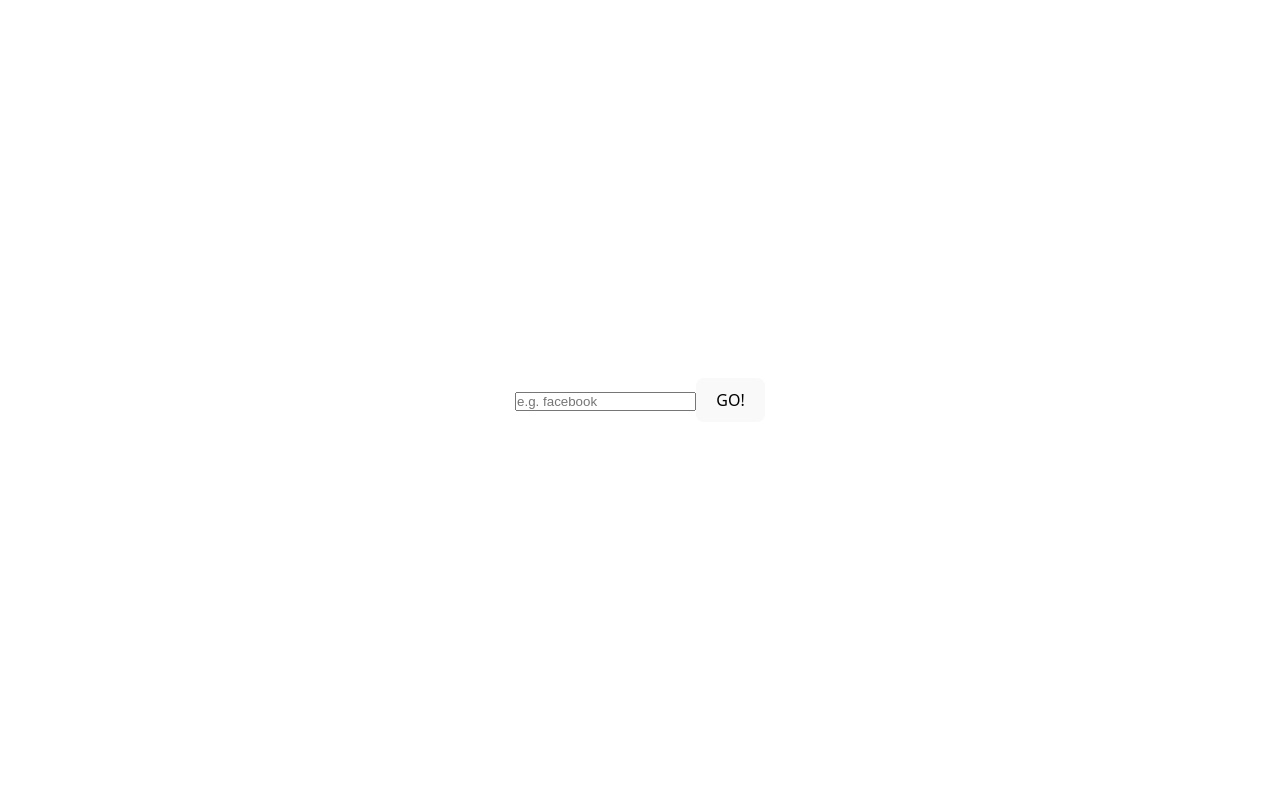
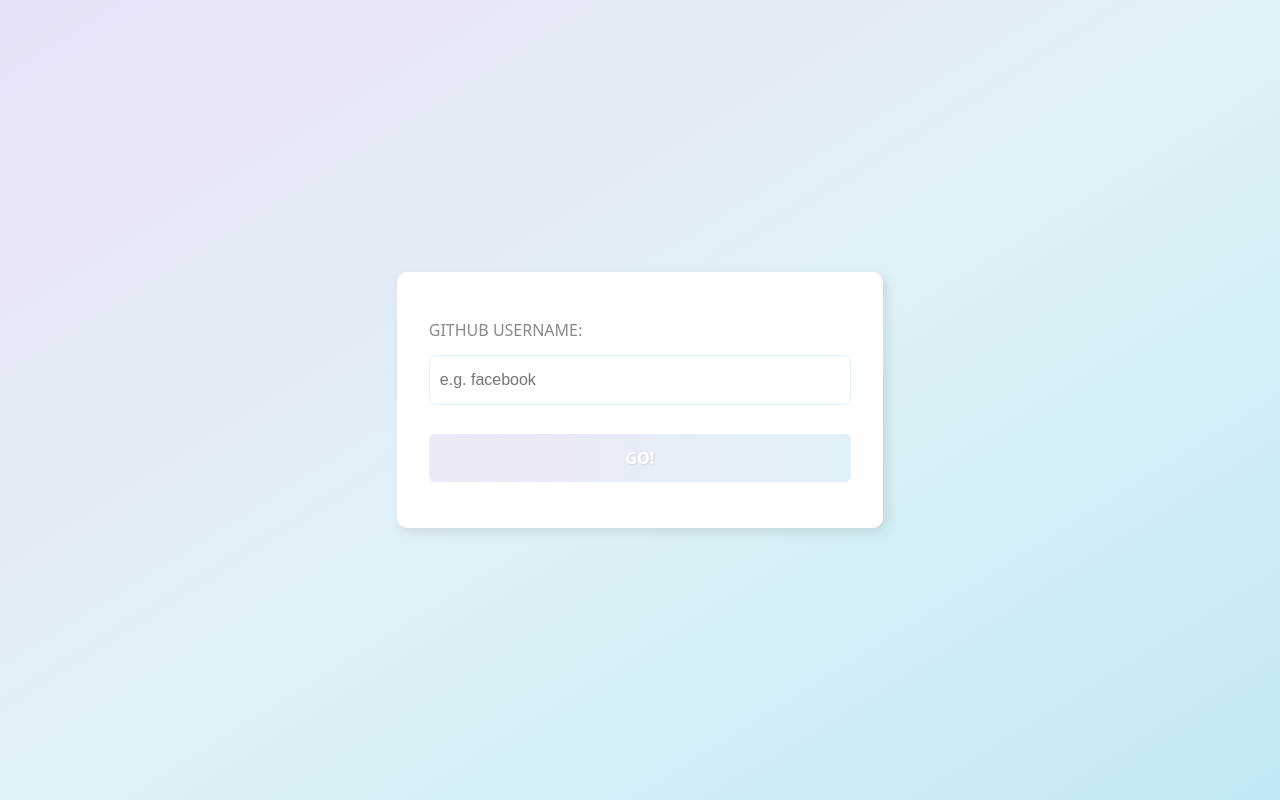
Before and after one commit to krunoslav-k/react-parcijalni, a React (Vite) app: page / in a window 1280 px wide. Built offline with nearby package versions, Linux system fonts and the light colour scheme.

Commit message:
style: establish layout and design for FormComponent

```diff
--- a/src/components/FormComponent/FormComponent.jsx
+++ b/src/components/FormComponent/FormComponent.jsx
@@ -18,14 +18,21 @@
   return (
     <div className={styles.userFormWrapper}>
       <form className={styles.userForm} onSubmit={handleSubmit}>
+        <label htmlFor="usernameInput" className={styles.userFormLabel}>
+          GITHUB USERNAME:
+        </label>
         <input
+          id="usernameInput"
           type="text"
           placeholder="e.g. facebook"
           value={username}
           onChange={handleChange}
-          className={styles.userFormInput}
+          className={`${styles.userFormInput} ${styles.userFormElement}`}
         />
-        <button type="submit" className={styles.userFormButton}>
+        <button
+          type="submit"
+          className={`${styles.userFormButton} ${styles.userFormElement}`}
+        >
           GO!
         </button>
       </form>
--- a/src/components/FormComponent/FormComponent.module.css
+++ b/src/components/FormComponent/FormComponent.module.css
@@ -0,0 +1,42 @@
+.userForm {
+  display: flex;
+  flex-direction: column;
+  justify-content: space-around;
+  align-items: stretch;
+  width: clamp(360px, 33vw, 720px);
+  height: 12rem;
+  padding: 2rem;
+  border-radius: 10px;
+  background: #ffffff;
+  box-shadow: 4px 4px 12px rgba(0, 0, 0, 0.1);
+}
+
+.userFormLabel {
+  margin-bottom: -1rem;
+  font-size: 1rem;
+  color: rgb(137, 137, 137);
+  text-align: left;
+}
+
+.userFormElement {
+  font-size: 1rem;
+  height: 3rem;
+  border-radius: 6px;
+  padding: 0 10px;
+}
+
+.userFormInput {
+  border: 1px solid #e0f2f7;
+}
+
+.userFormButton {
+  color: white;
+  text-shadow: 1px 1px 2px rgba(0, 0, 0, 0.1);
+  font-weight: 700;
+  background: linear-gradient(to right, #ede8f5, #e0f2f7);
+}
+
+.userFormButton:hover {
+  background: linear-gradient(to right, #e5e0ef, #daebf0);
+  border: 2px solid white;
+}
--- a/src/index.css
+++ b/src/index.css
@@ -28,6 +28,7 @@
 }
 
 body {
+  background: linear-gradient(to bottom right, #e8e0f5, #e0f2f7, #c1e8f3);
   margin: 0;
   display: flex;
   place-items: center;
```
